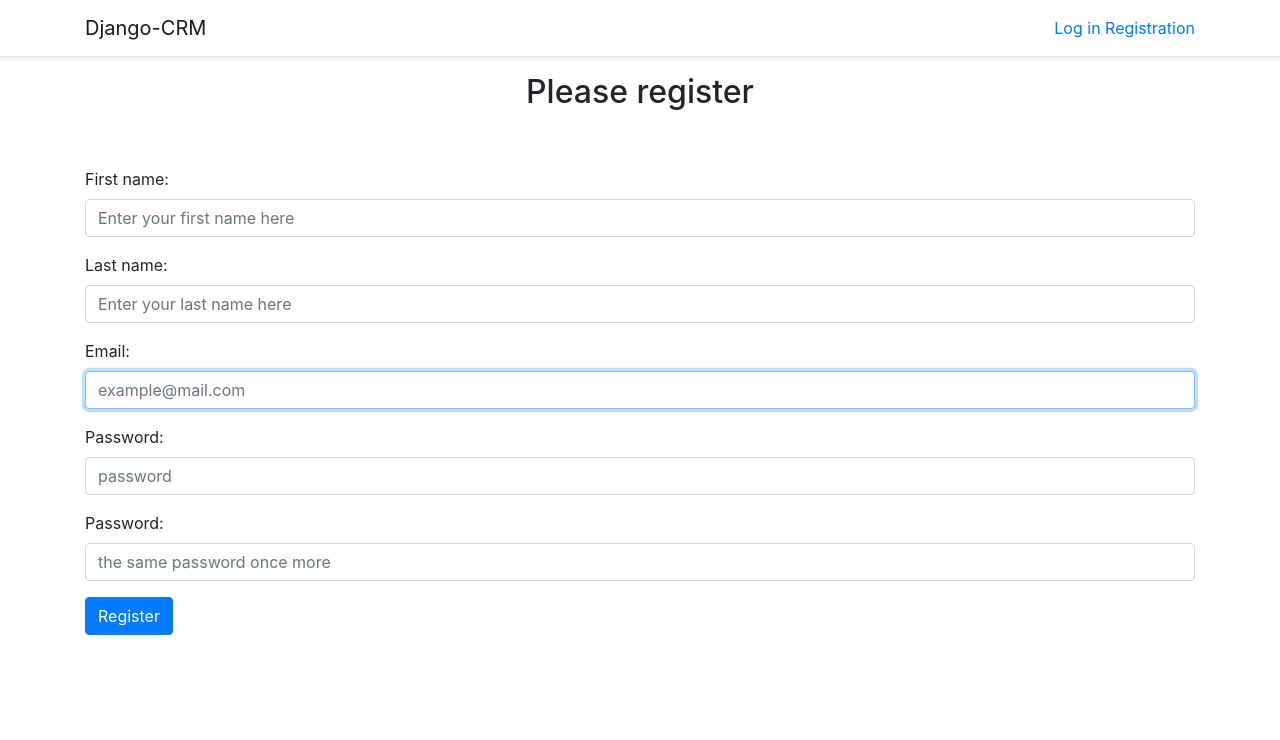
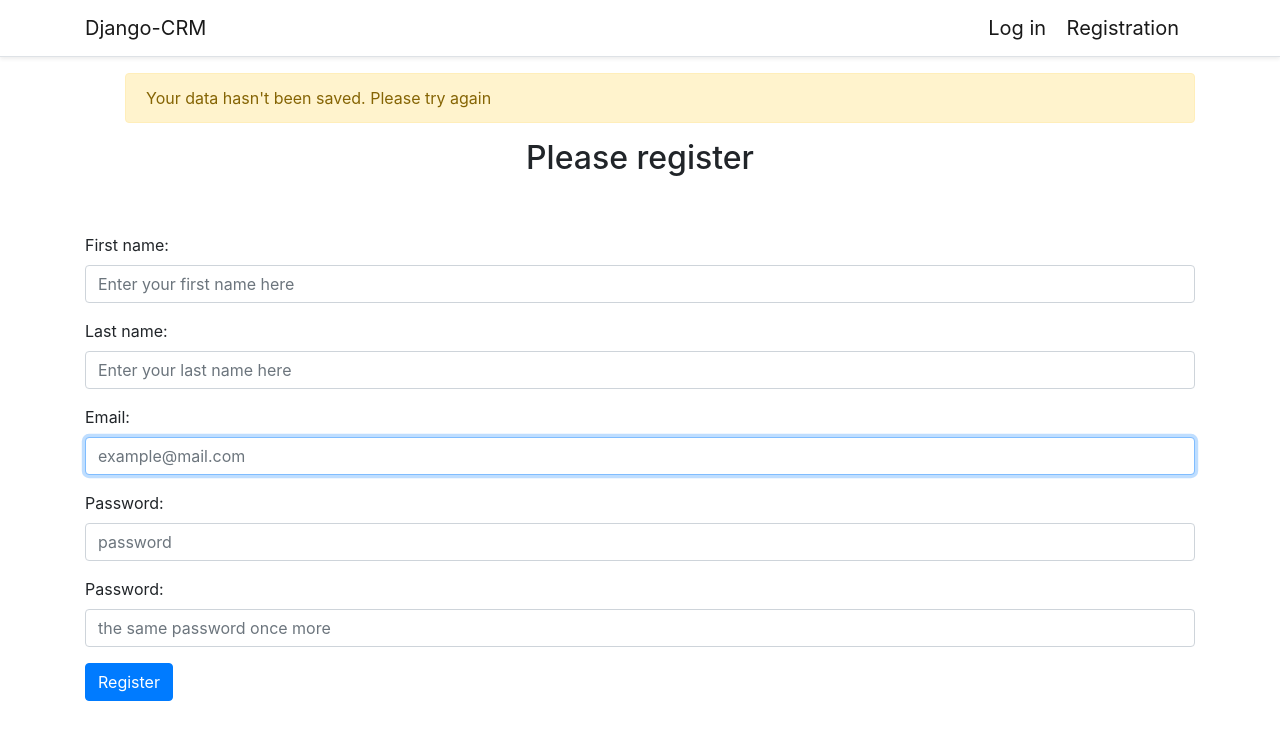
Before and after one commit to YuPo13/Users_Administration, a Django app: page /users/registration in a window 1280 px wide. Shown: the top 740 px of the page. Run offline with Django 3.2, Linux system fonts and the light colour scheme; some libraries are stand-ins or nearby versions.

Commit message:
Username (email) hashed in URL and minor design changes applied.

```diff
--- a/templates/base.html
+++ b/templates/base.html
@@ -13,7 +13,11 @@
 
 <nav class="navbar navbar-expand-lg navbar-light bg-white border-bottom shadow-sm">
   <div class="container">
+
   <a class="navbar-brand" href="{% url 'index_page:index_page' %}">Django-CRM</a>
+  {% if user.is_authenticated %}
+        <a class="navbar-brand" href="{% url 'users:profile' user.userprofile.unique_id %}">My Page</a>
+  {%endif%}
   <button class="navbar-toggler" type="button" data-toggle="collapse" data-target="#navbarSupportedContent" aria-controls="navbarSupportedContent" aria-expanded="false" aria-label="Toggle navigation">
     <span class="navbar-toggler-icon"></span>
   </button>
@@ -24,13 +28,13 @@
       <ul class="navbar-nav ml-auto">
       {% if user.is_authenticated %}
       <li class="nav-item active">
-        <a class="nav-link" href="{% url 'users:logout' %}">Log out</a>
+        <a class="navbar-brand" href="{% url 'users:logout' %}">Log out</a>
       </li>
       {% else %}
 
       <li class=div class="form-group">
-          <a href="{% url 'users:login'%}">Log in</a>
-          <a href="{% url 'users:registration'%}">Registration</a>
+          <a class="navbar-brand" href="{% url 'users:login'%}">Log in</a>
+          <a class="navbar-brand" href="{% url 'users:registration'%}">Registration</a>
       </li>
       {% endif %}
     </ul>
@@ -44,7 +48,7 @@
       {% if messages %}
         <ul class="messages" style="list-style-type: none;">
             {% for message in messages %}
-            <li{% if message.tags %} class="alert alert-{{ message.tags }}"{% endif %}>{{ message }}</li>
+            <li class="alert alert-{{ message.tags }}"> {{ message }}</li>
             {% endfor %}
         </ul>
         {% endif %}
--- a/users/forms.py
+++ b/users/forms.py
@@ -1,6 +1,8 @@
 from django import forms
 from django.contrib.auth.forms import UserCreationForm
 from django.contrib.auth.models import User
+from users.models import UserProfile
+
 
 class RegistrationForm(UserCreationForm):
     first_name = forms.CharField(widget=forms.TextInput(attrs={
@@ -24,6 +26,13 @@ class RegistrationForm(UserCreationForm):
         'placeholder': 'the same password once more'
     }))
 
+
+    def save(self, commit=True):
+        user = super().save(commit)
+        UserProfile.user_manager.create(user=user)
+
+        return user
+
     class Meta:
         model = User
         fields = ('first_name', 'last_name', 'username', 'password1', 'password2')
--- a/users/templates/users/profile.html
+++ b/users/templates/users/profile.html
@@ -1,4 +1,8 @@
 {% extends 'base.html' %}
 {% block content %}
-    <div>Your content to be displayed here.</div>
+    {%if other_users%}
+        {%for other_user in other_users%}
+            {{other_user}}
+        {%endfor%}
+    {%endif%}
 {% endblock %}
--- a/users/templates/users/registration.html
+++ b/users/templates/users/registration.html
@@ -2,44 +2,36 @@
 {% block content %}
     <h2 style="text-align:center">Please register</h2><br><br>
     <form method="post" enctype="multipart/form-data">
-        {% if messages %}
-        <ul>
-            {% for message in messages %}
-               <li>{{ message }}</li>
-            {% endfor %}
-        </ul>
-        {% endif %}
 
-        {{ user_form.non_field_errors }}
          {% csrf_token %}
         <div class="form-group">
         {{ user_form.first_name.label_tag }}
         {{ user_form.first_name }}
-        <small id="first_nameHelp" class="form-text text-muted">{{ user_form.first_name.errors }}</small>
+        <small id="first_nameHelp" class="form-text text-danger">{{ user_form.first_name.errors }}</small>
         </div>
 
         <div class="form-group">
         {{ user_form.last_name.label_tag }}
         {{ user_form.last_name }}
-        <small id="second_nameHelp" class="form-text text-muted">{{ user_form.last_name.errors }}</small>
+        <small id="second_nameHelp" class="form-text text-danger">{{ user_form.last_name.errors }}</small>
         </div>
 
         <div class="form-group">
         {{ user_form.username.label_tag }}
         {{ user_form.username }}
-        <small id="emailHelp" class="form-text text-muted">{{ user_form.email.errors }}</small>
+        <small id="emailHelp" class="form-text text-danger">{{ user_form.email.errors }}</small>
         </div>
 
         <div class="form-group">
         {{ user_form.password1.label_tag }}
         {{ user_form.password1 }}
-        <small id="password1Help" class="form-text text-muted">{{ user_form.password1.errors }}</small>
+        <small id="password1Help" class="form-text text-danger">{{ user_form.password1.errors }}</small>
         </div>
 
         <div class="form-group">
         {{ user_form.password2.label_tag }}
         {{ user_form.password2 }}
-        <small id="password2Help" class="form-text text-muted">{{ user_form.password2.errors }}</small>
+        <small id="password2Help" class="form-text text-danger">{{ user_form.password2.errors }}</small>
         </div>
 
         <button type="submit" class="btn btn-primary">Register</button>
--- a/users/urls.py
+++ b/users/urls.py
@@ -8,5 +8,5 @@ urlpatterns = [
     path('registration', user_registration, name='registration'),
     path('login', user_login, name='login'),
     path('logout', LogoutView.as_view(template_name='users/logout.html'), name='logout'),
-    path('profile/<username>', user_profile, name='profile'),
+    path('profile/<uuid>', user_profile, name='profile'),
 ]
--- a/users/views.py
+++ b/users/views.py
@@ -1,9 +1,8 @@
-from django.contrib.auth import authenticate, login
-from django.contrib.auth.models import User
+from django.contrib.auth import authenticate, login, get_user_model
 from django.shortcuts import render, redirect
 from django.urls import reverse
 from django.contrib import messages
-from django.db import DatabaseError, IntegrityError
+from .models import User, UserProfile
 from django.contrib.auth.decorators import login_required
 from .forms import RegistrationForm, LoginForm
 
@@ -14,17 +13,15 @@ def user_registration(request):
     if request.method == 'POST':
         user_form = RegistrationForm(request.POST)
 
-        try:
-            if user_form.is_valid():
-                user_form.save()
-                messages.success(request, 'Successful registration')
+        if user_form.is_valid():
+            user_form.save()
+            messages.success(request, 'Successful registration')
 
-                return redirect(reverse('users:login'))
-            else:
-                print(user_form.errors)
+            return redirect(reverse('users:login'))
+        else:
+            print(user_form.errors)
 
-        except (DatabaseError, IntegrityError):
-            messages.warning(request, "Your data hasn't been saved. Please try again")
+    messages.warning(request, "Your data hasn't been saved. Please try again")
 
     return render(request, 'users/registration.html', {
         "user_form": user_form,
@@ -46,7 +43,7 @@ def user_login(request):
                 messages.success(request, "You're logged in.")
 
                 return redirect(
-                    reverse('users:profile', kwargs={'username': user.username})
+                    reverse('users:profile', kwargs={'uuid': user.userprofile.unique_id})
                 )
 
             else:
@@ -61,10 +58,7 @@ def user_login(request):
     })
 
 @login_required
-def user_profile(request, username):
-    username = User.objects.get(username=username)
-    context = {
-        'username': username
-    }
+def user_profile(request, uuid):
+    other_users = UserProfile.get_others()
 
-    return render(request, 'users/profile.html', context)
+    return render(request, 'users/profile.html')
```
Also changed, not shown: index_page/templates/index_page/index_page.html (+7 -1 lines), users/models.py (+12 -0 lines), users/templates/users/login.html (+0 -8 lines).
